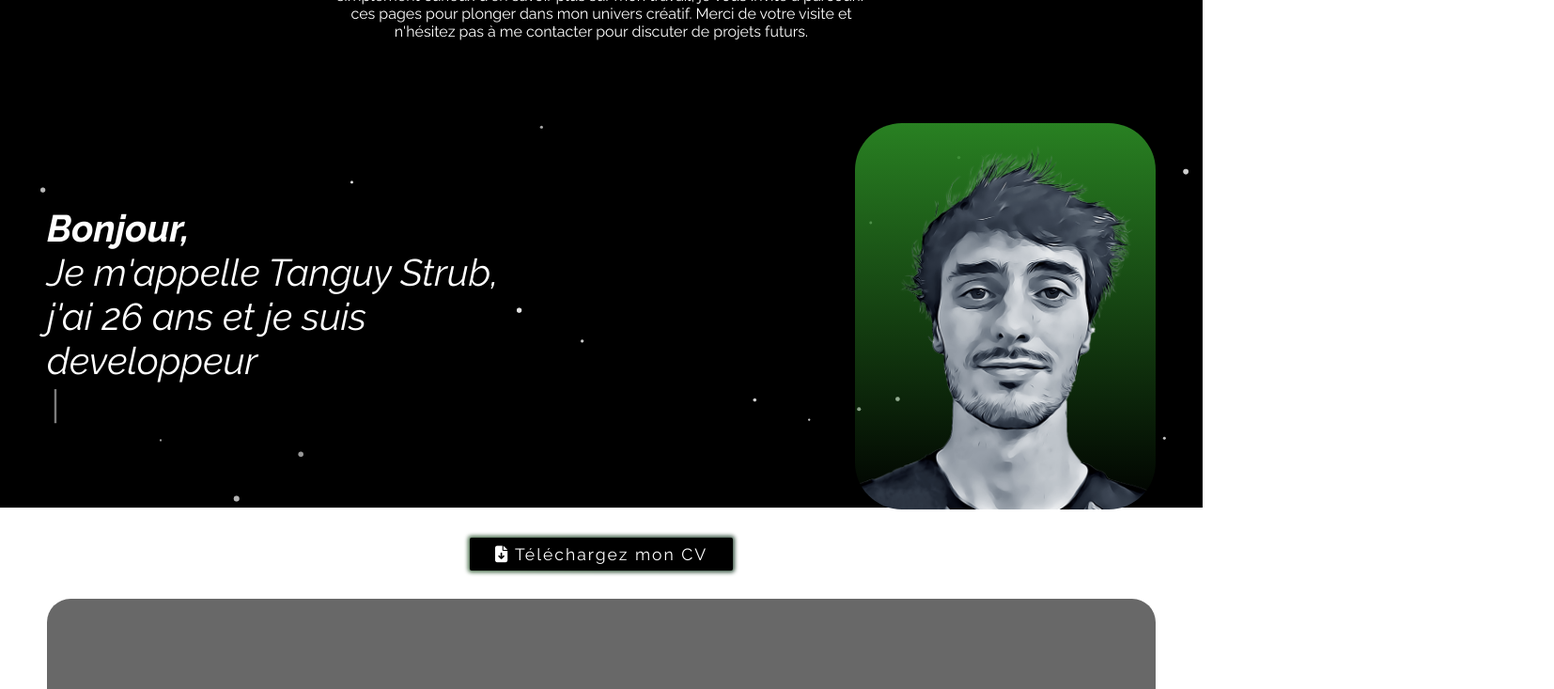
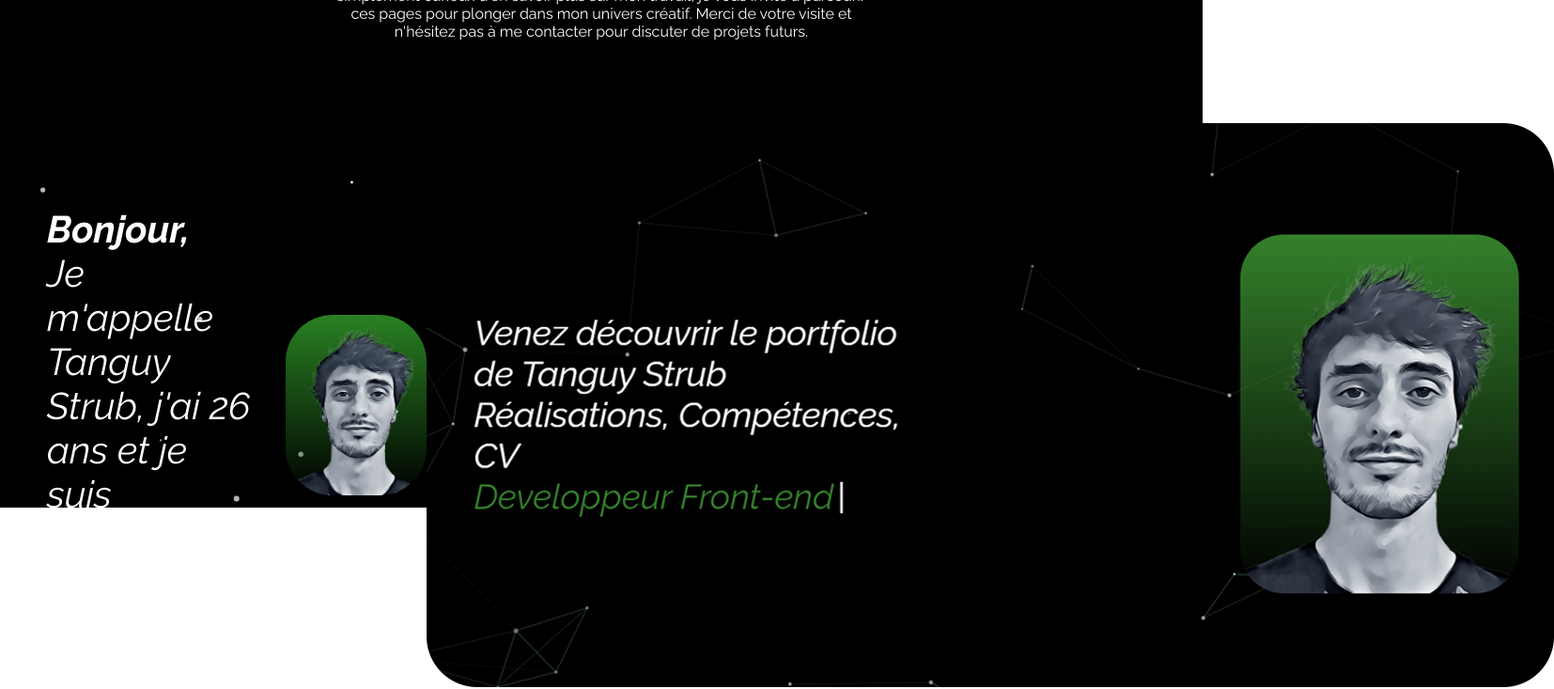
Before and after one commit to Tanguy1213/portfolio-tanguy, a React (Create React App) app: page / in a window 1280 px wide. Shown: the part 260-993 px from the top of the page at 94% size, 1654 px wide, since content can reach past the window. Built offline with nearby package versions, Linux system fonts and the light colour scheme.

Commit message:
adding meta card into code to get img adress

```diff
--- a/src/pages/Home/Home.jsx
+++ b/src/pages/Home/Home.jsx
@@ -3,6 +3,7 @@ import "./Home.scss";
 import Header from "../../components/Header/Header";
 import Footer from "../../components/Footer/Footer";
 import ProfilePicture2 from "../../assets/images/Profile-picture-reel.png";
+import MetaCard from "../../assets/images/card-img.png"
 import BtnDownload from "../../components/BtnDownload/BtnDownload";
 import Particles from "../../components/Particles";
 import { useTypewriter, Cursor } from "react-simple-typewriter";
@@ -80,6 +81,11 @@ function Home() {
                 alt="tanguy strub developpeur front-end web"
                 onClick={handleProfilePictureClick}
               ></img>
+              <img
+
+                src={MetaCard}
+                alt="tanguy strub developpeur front-end web"
+              ></img>
             </div>
             <BtnDownload
               btnText={" Téléchargez mon CV"}
--- a/src/pages/Home/Home.scss
+++ b/src/pages/Home/Home.scss
@@ -190,3 +190,7 @@ footer{
     }
   }
 }
+
+.not-displayed{
+  display: none;
+}
```
